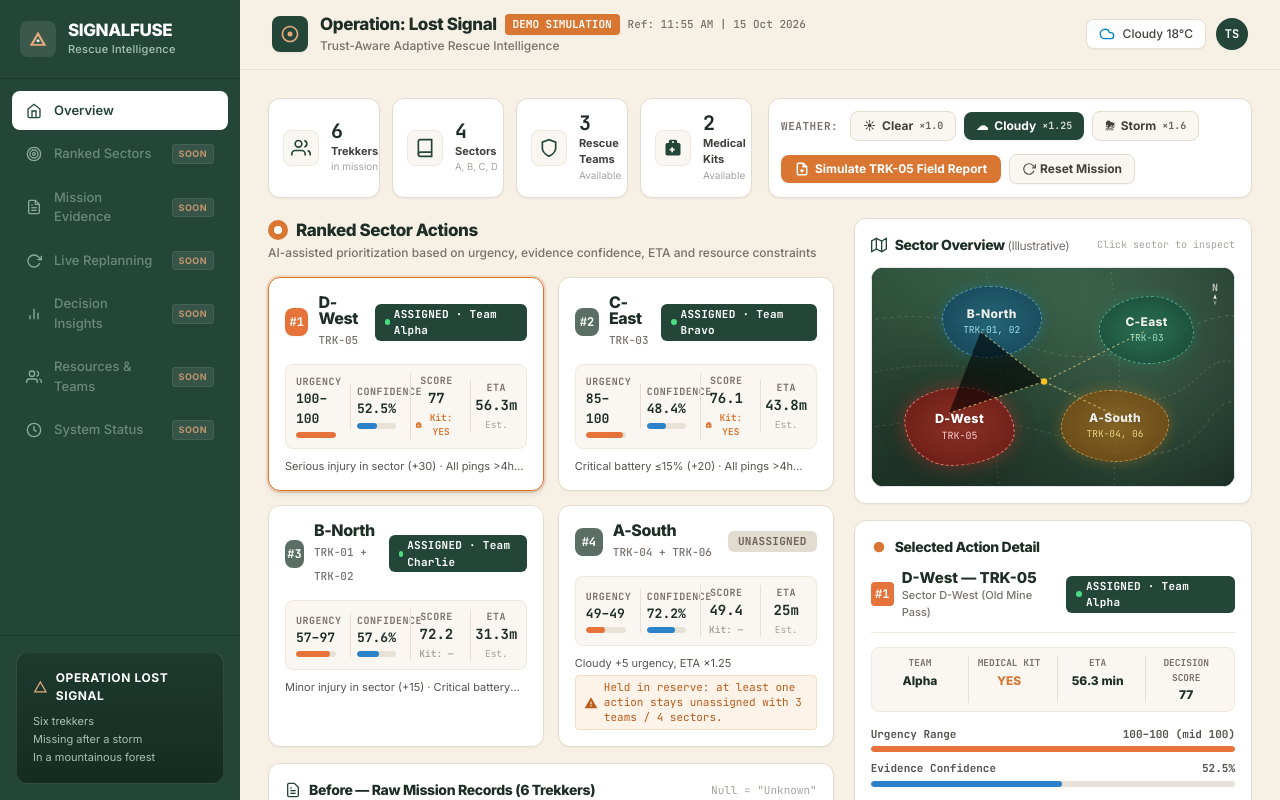
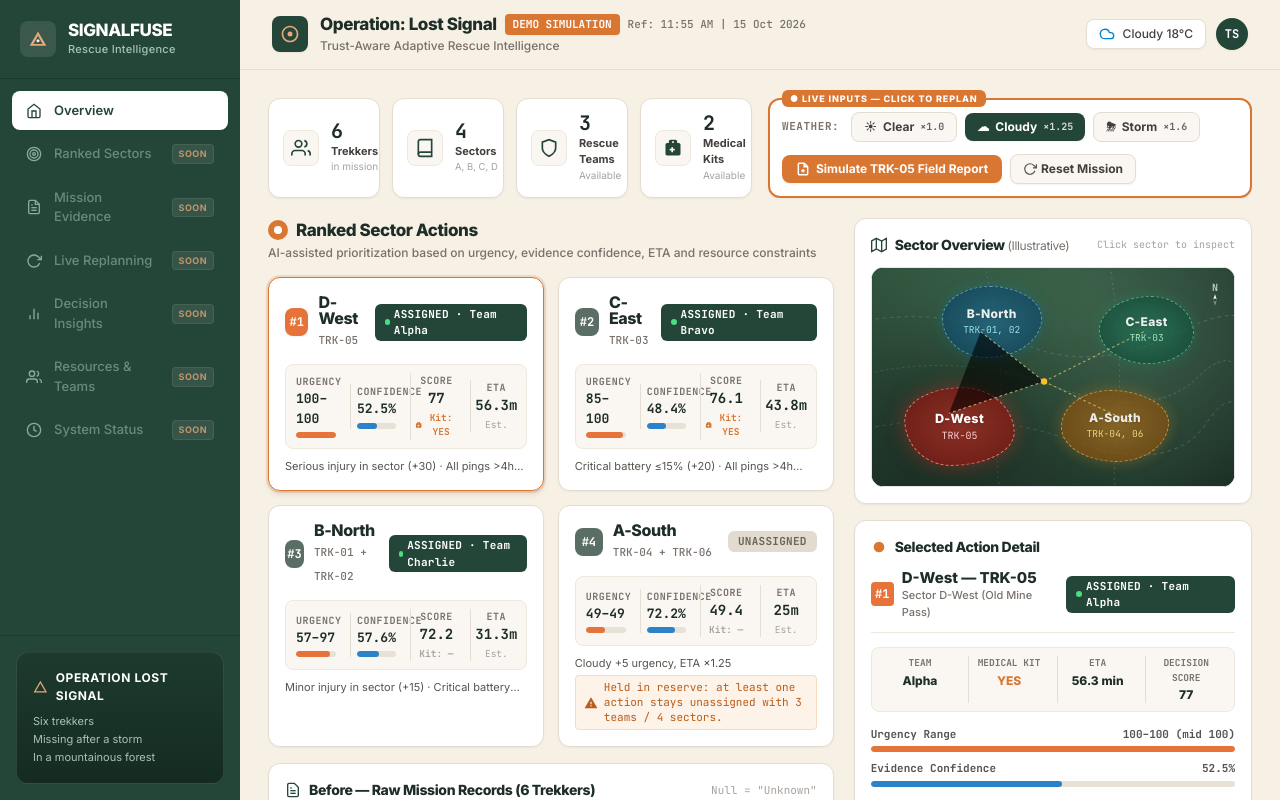
Before and after one commit to dgboy-ai/BuildingBox, a React (Vite) app in the folder frontend/: page / in a window 1280 px wide. Shown: the top 800 px of the page. Built offline with nearby package versions, Linux system fonts and the light colour scheme; no server answers.

Commit message:
fix: highlight live input controls for demo

```diff
--- a/frontend/src/App.jsx
+++ b/frontend/src/App.jsx
@@ -339,8 +339,11 @@ export default function App() {
               </div>
             </div>
 
-            {/* Weather & Mission Control Buttons */}
-            <div className="xl:col-span-6 bg-white rounded-xl p-3 border border-[#E4DCD0] shadow-sm flex flex-wrap items-center justify-between gap-3">
+            {/* Weather & Mission Control Buttons — LIVE INPUTS: every control replans via backend */}
+            <div className="xl:col-span-6 bg-white rounded-xl p-3 border-2 border-[#D97732] shadow-sm flex flex-wrap items-center justify-between gap-3 relative">
+              <span className="absolute -top-2.5 left-3 px-2 py-0.5 rounded-md bg-[#D97732] text-white text-[9px] font-extrabold tracking-widest uppercase">
+                ● Live inputs — click to replan
+              </span>
               {/* Weather conditions buttons */}
               <div className="flex items-center gap-2 flex-wrap">
                 <span className="text-[11px] font-bold font-mono text-stone-500 uppercase tracking-wider mr-1">
```
